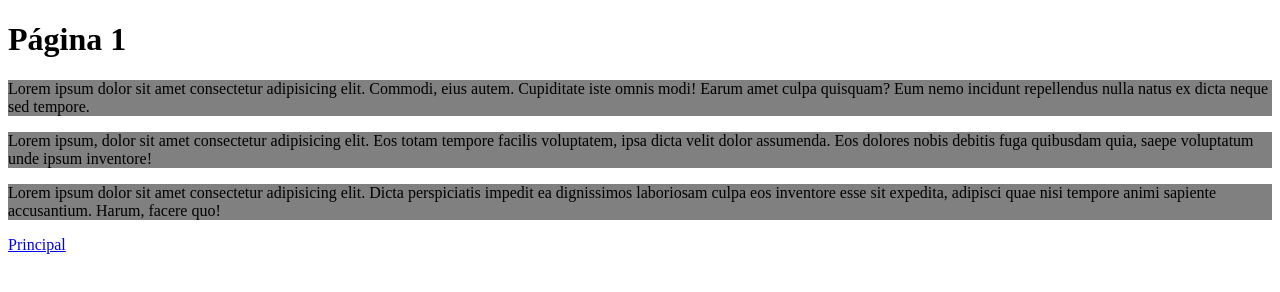
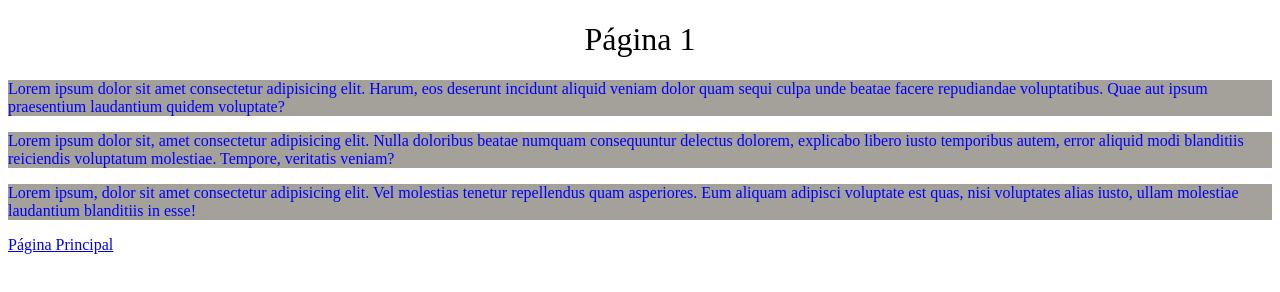
Before and after one commit to Vicvi09/2026.1-Web1, a plain HTML site: page Projeto3/p1.html in a window 1280 px wide. Drawn offline with Linux system fonts and the light colour scheme.

Commit message:
Add files via upload

```diff
--- a/Projeto3/p1.html
+++ b/Projeto3/p1.html
@@ -3,25 +3,21 @@
 <head>
     <meta charset="UTF-8">
     <meta name="viewport" content="width=device-width, initial-scale=1.0">
+    <link rel="stylesheet" type="text/css" href="style/style.css" />
     <style type="text/css">
         p {
-            background-color: gray;
+            background-color:rgb(163, 161, 154);
         }
     </style>
     <title>Aula de CSS - Página 1</title>
-    <style type="text/css">
-
-    </style>
 </head>
 <body>
-    <h1>Página 1</h1>
-    <p>Lorem ipsum dolor sit amet consectetur adipisicing elit. Commodi, eius autem. Cupiditate iste omnis modi! Earum amet culpa quisquam? Eum nemo incidunt repellendus nulla natus ex dicta neque sed tempore.</p>
+    <h1 style="font-weight: normal">Página 1</h1>
+    <p>Lorem ipsum dolor sit amet consectetur adipisicing elit. Harum, eos deserunt incidunt aliquid veniam dolor quam sequi culpa unde beatae facere repudiandae voluptatibus. Quae aut ipsum praesentium laudantium quidem voluptate?</p>
+    <p>Lorem ipsum dolor sit, amet consectetur adipisicing elit. Nulla doloribus beatae numquam consequuntur delectus dolorem, explicabo libero iusto temporibus autem, error aliquid modi blanditiis reiciendis voluptatum molestiae. Tempore, veritatis veniam?</p>
+    <p>Lorem ipsum, dolor sit amet consectetur adipisicing elit. Vel molestias tenetur repellendus quam asperiores. Eum aliquam adipisci voluptate est quas, nisi voluptates alias iusto, ullam molestiae laudantium blanditiis in esse!</p>
 
-    <p>Lorem ipsum, dolor sit amet consectetur adipisicing elit. Eos totam tempore facilis voluptatem, ipsa dicta velit dolor assumenda. Eos dolores nobis debitis fuga quibusdam quia, saepe voluptatum unde ipsum inventore!</p>
-
-    <p>Lorem ipsum dolor sit amet consectetur adipisicing elit. Dicta perspiciatis impedit ea dignissimos laboriosam culpa eos inventore esse sit expedita, adipisci quae nisi tempore animi sapiente accusantium. Harum, facere quo!</p>
-
-<a href="index.html">Principal</a>
+    <a href="index.html">Página Principal</a>
 
 </body>
 </html>
--- a/Projeto3/style/style.css
+++ b/Projeto3/style/style.css
@@ -1,9 +1,21 @@
-P {
+/* Comentários
+    de
+        múltiplas
+            linhas
+*/
+
+p {
     color: blue;
+    /* text-transform: uppercase; */
+    /* text-transform: lowercase; */
+    /* text-transform: capitalize; */
+    /* text-decoration: underline; */
+    /* text-decoration: overline; */
+    /* text-decoration: line-through; */
+
+
+}
+
+h1{
     text-align: center;
 }
-
-h2 {
-    font-weight: bold;
-    font-style: italic;
-}
```
Also changed, not shown: Projeto3/index.html (+14 -1 lines).
